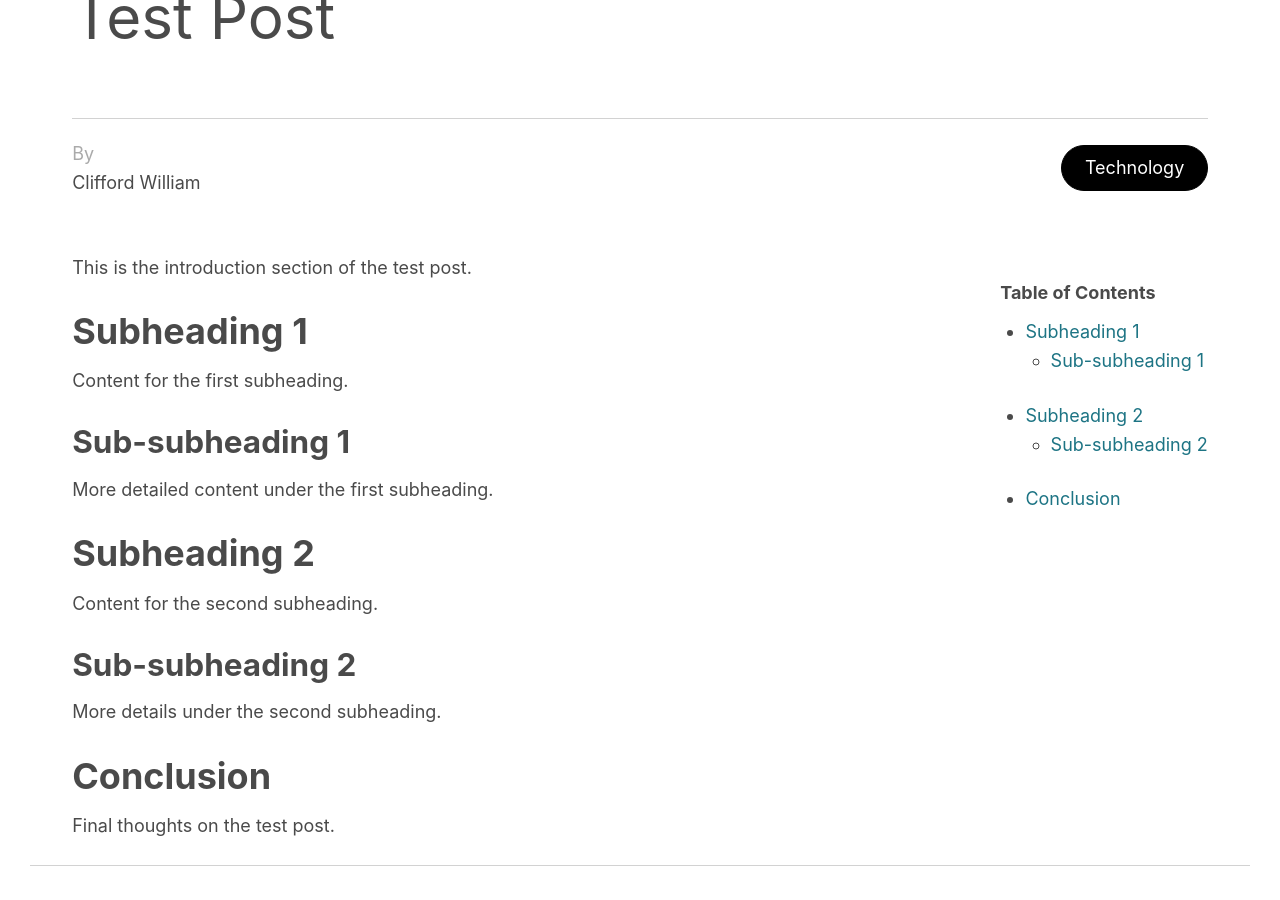
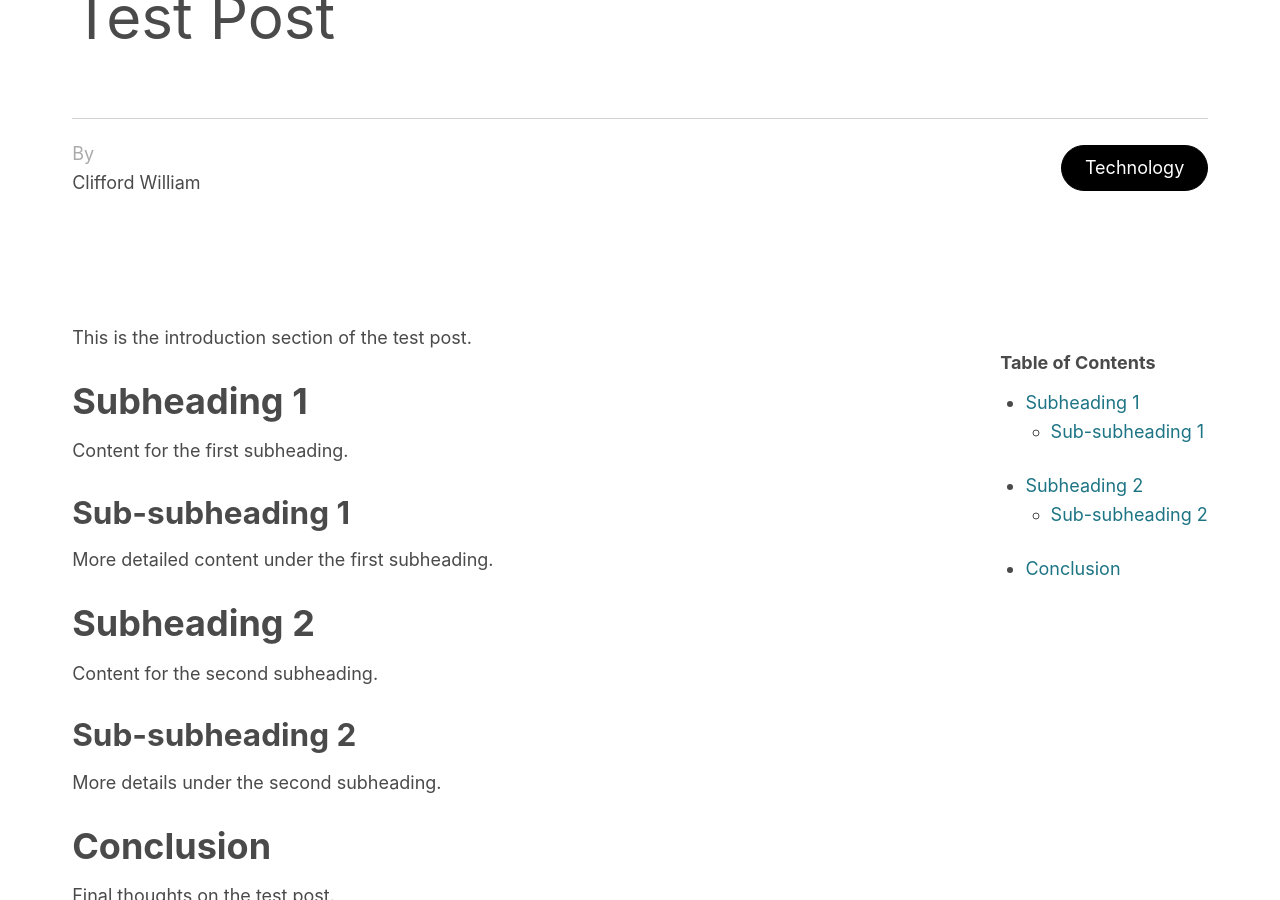
Before and after one commit to cliffordwilliam/cliffordwilliam.github.io, a Jekyll site: the page built from _posts/2024-09-22-test-post.md, in a window 1280 px wide and 900 px high, scrolled down 812 px. Built offline with Jekyll 4.4.1, drawn with Linux system fonts in a browser that asks for light colours; comment, search, counter and statistics services are not loaded.

Commit message:
bigger bottom margin for post header

```diff
--- a/_sass/post-header.scss
+++ b/_sass/post-header.scss
@@ -4,7 +4,7 @@
 }
 
 #post-header .thin-container {
-    margin-bottom: 3.1em;
+    margin-bottom: 7em;
 }
 
 #post-header .thin-container span {
```
